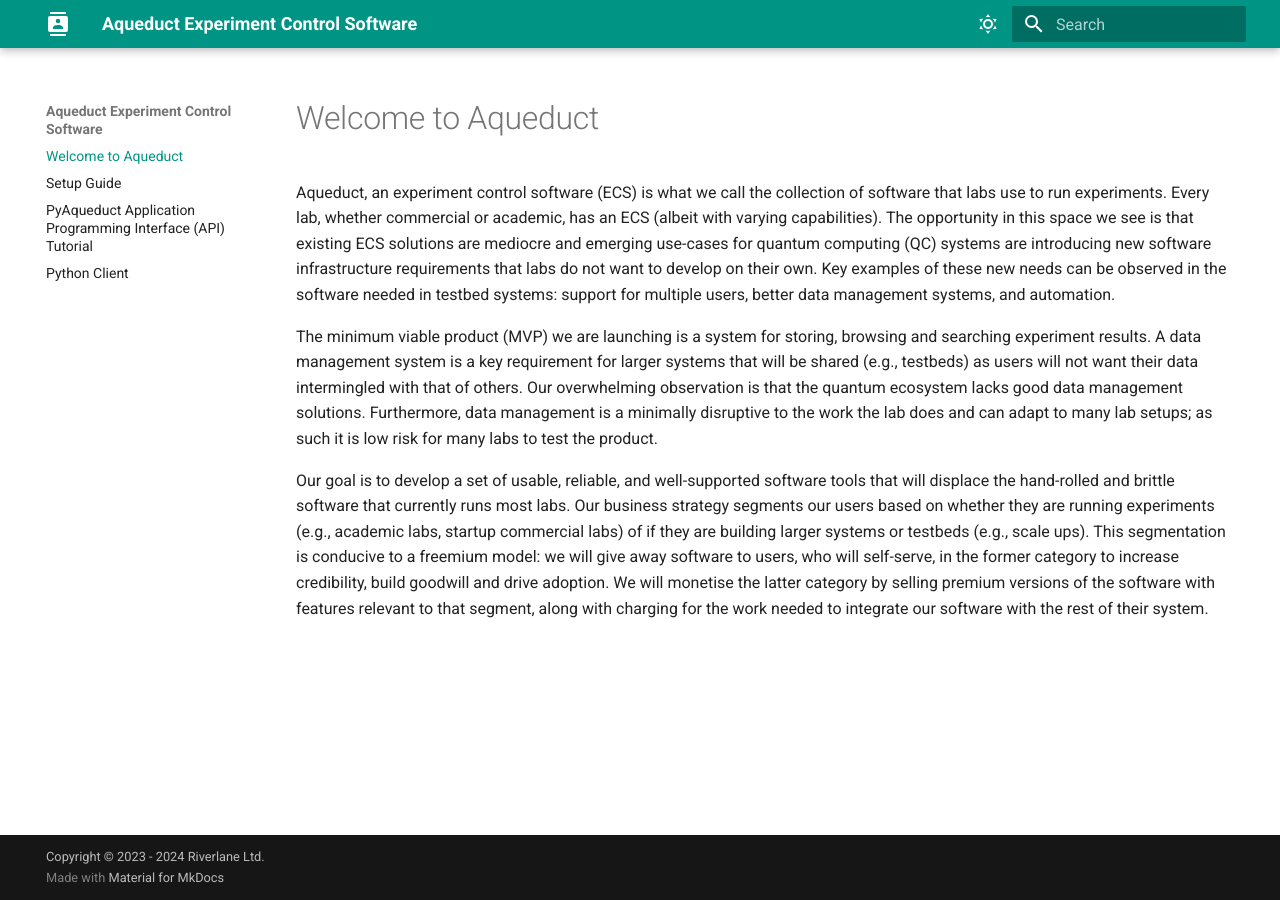
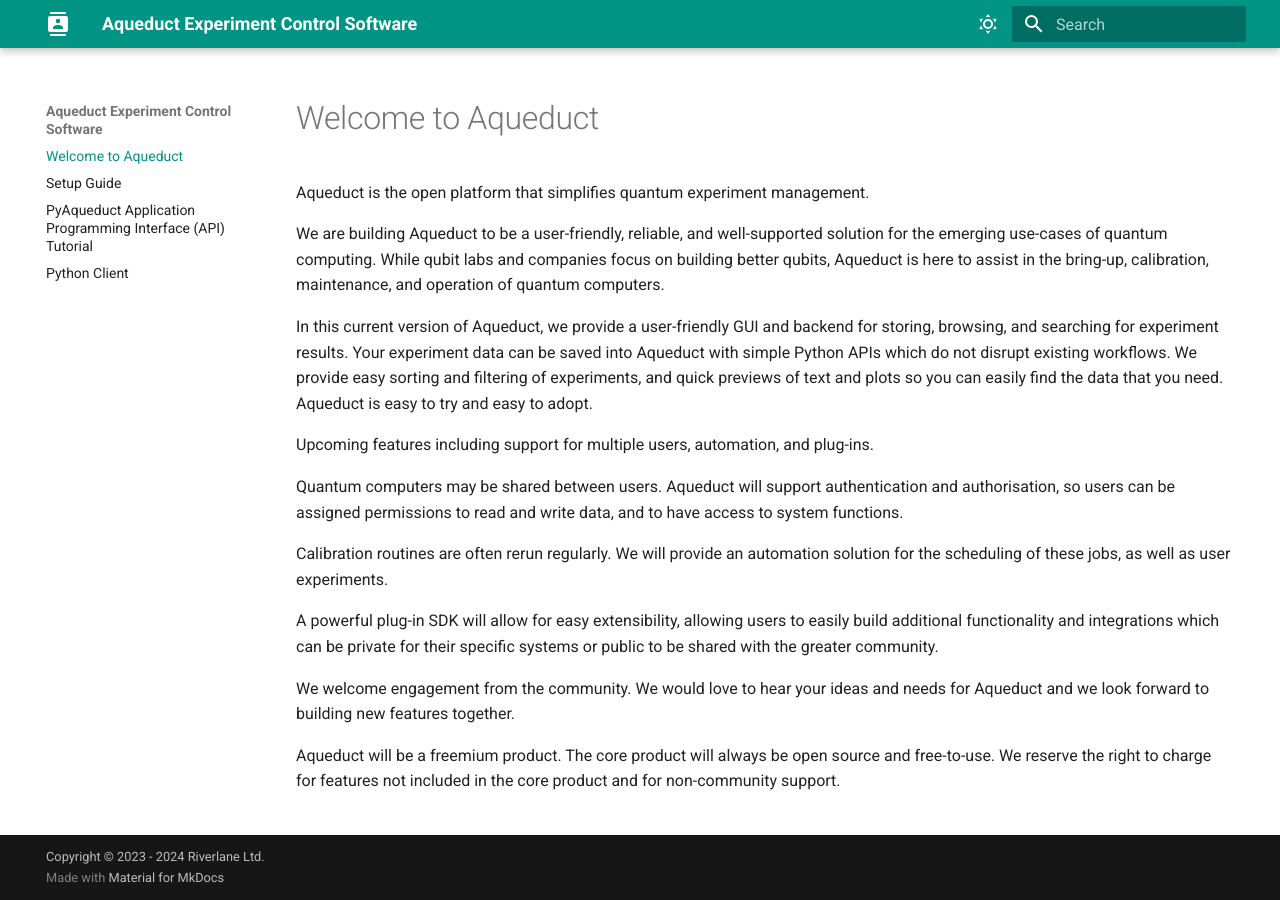
Before and after one commit to AqueductHub/aqueductcore, an MkDocs documentation site: the page built from docs/index.md, in a window 1280 px wide. Built offline with MkDocs 1.6.1 and Material for MkDocs 9.7.7, drawn with Linux system fonts in a browser that asks for light colours; the version menu is left out.

Commit message:
fix(docs): Reword welcome page to be more friendly (#15)

```diff
--- a/docs/index.md
+++ b/docs/index.md
@@ -1,7 +1,28 @@
 # Welcome to Aqueduct
 
-Aqueduct, an experiment control software (ECS) is what we call the collection of software that labs use to run experiments. Every lab, whether commercial or academic, has an ECS (albeit with varying capabilities). The opportunity in this space we see is that existing ECS solutions are mediocre and emerging use-cases for quantum computing (QC) systems are introducing new software infrastructure requirements that labs do not want to develop on their own. Key examples of these new needs can be observed in the software needed in testbed systems: support for multiple users, better data management systems, and automation.
+Aqueduct is the open platform that simplifies quantum experiment management.
 
-The minimum viable product (MVP) we are launching is a system for storing, browsing and searching experiment results. A data management system is a key requirement for larger systems that will be shared (e.g., testbeds) as users will not want their data intermingled with that of others. Our overwhelming observation is that the quantum ecosystem lacks good data management solutions. Furthermore, data management is a minimally disruptive to the work the lab does and can adapt to many lab setups; as such it is low risk for many labs to test the product.
+We are building Aqueduct to be a user-friendly, reliable, and well-supported solution for the emerging use-cases of quantum computing.
+While qubit labs and companies focus on building better qubits, Aqueduct is here to assist in the bring-up, calibration, maintenance, and operation of quantum computers.
 
-Our goal is to develop a set of usable, reliable, and well-supported software tools that will displace the hand-rolled and brittle software that currently runs most labs. Our business strategy segments our users based on whether they are running experiments (e.g., academic labs, startup commercial labs) of if they are building larger systems or testbeds (e.g., scale ups). This segmentation is conducive to a freemium model: we will give away software to users, who will self-serve, in the former category to increase credibility, build goodwill and drive adoption. We will monetise the latter category by selling premium versions of the software with features relevant to that segment, along with charging for the work needed to integrate our software with the rest of their system.
+In this current version of Aqueduct, we provide a user-friendly GUI and backend for storing, browsing, and searching for experiment results.
+Your experiment data can be saved into Aqueduct with simple Python APIs which do not disrupt existing workflows.
+We provide easy sorting and filtering of experiments, and quick previews of text and plots so you can easily find the data that you need.
+Aqueduct is easy to try and easy to adopt.
+
+Upcoming features including support for multiple users, automation, and plug-ins.
+
+Quantum computers may be shared between users.
+Aqueduct will support authentication and authorisation, so users can be assigned permissions to read and write data, and to have access to system functions.
+
+Calibration routines are often rerun regularly.
+We will provide an automation solution for the scheduling of these jobs, as well as user experiments.
+
+A powerful plug-in SDK will allow for easy extensibility, allowing users to easily build additional functionality and integrations which can be private for their specific systems or public to be shared with the greater community.
+
+We welcome engagement from the community.
+We would love to hear your ideas and needs for Aqueduct and we look forward to building new features together.
+
+Aqueduct will be a freemium product.
+The core product will always be open source and free-to-use.
+We reserve the right to charge for features not included in the core product and for non-community support.
```
Also changed, not shown: docs/setup.md (+4 -2 lines).
